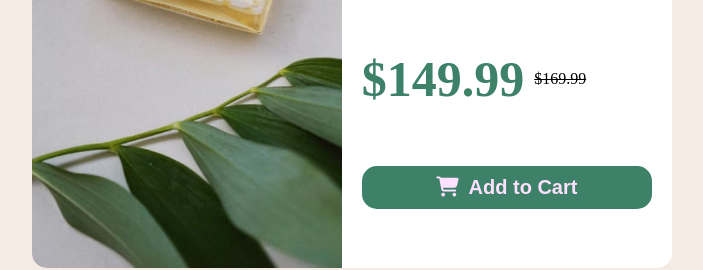
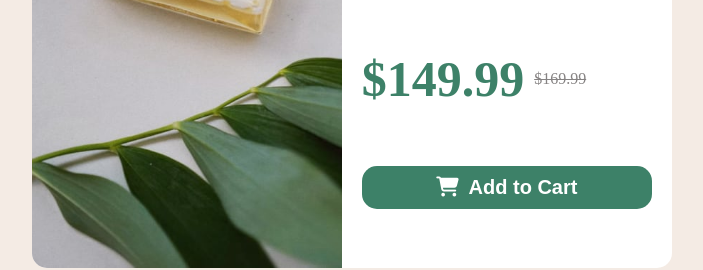
Before and after one commit to qutubahmed732/Product_review_card_component, a plain HTML site: page index.html in a window 1280 px wide. Shown: the part 412-682 px from the top of the page, without its empty margins (288-991 px from the left). Drawn offline with Linux system fonts and the light colour scheme.

Commit message:
change the color of button

```diff
--- a/style.css
+++ b/style.css
@@ -63,6 +63,10 @@ ins {
 
 }
 
+del {
+    color: #868383;
+}
+
 .price {
     margin-bottom: 20px;
     display: flex;
@@ -75,7 +79,7 @@ button {
     font-size: 20px;
     font-weight: 600;
     background-color: #3d8168;
-    color: #ffe1ff;
+    color: #ffffff;
     border-radius: 15px;
     border: none;
     cursor: pointer;
```
